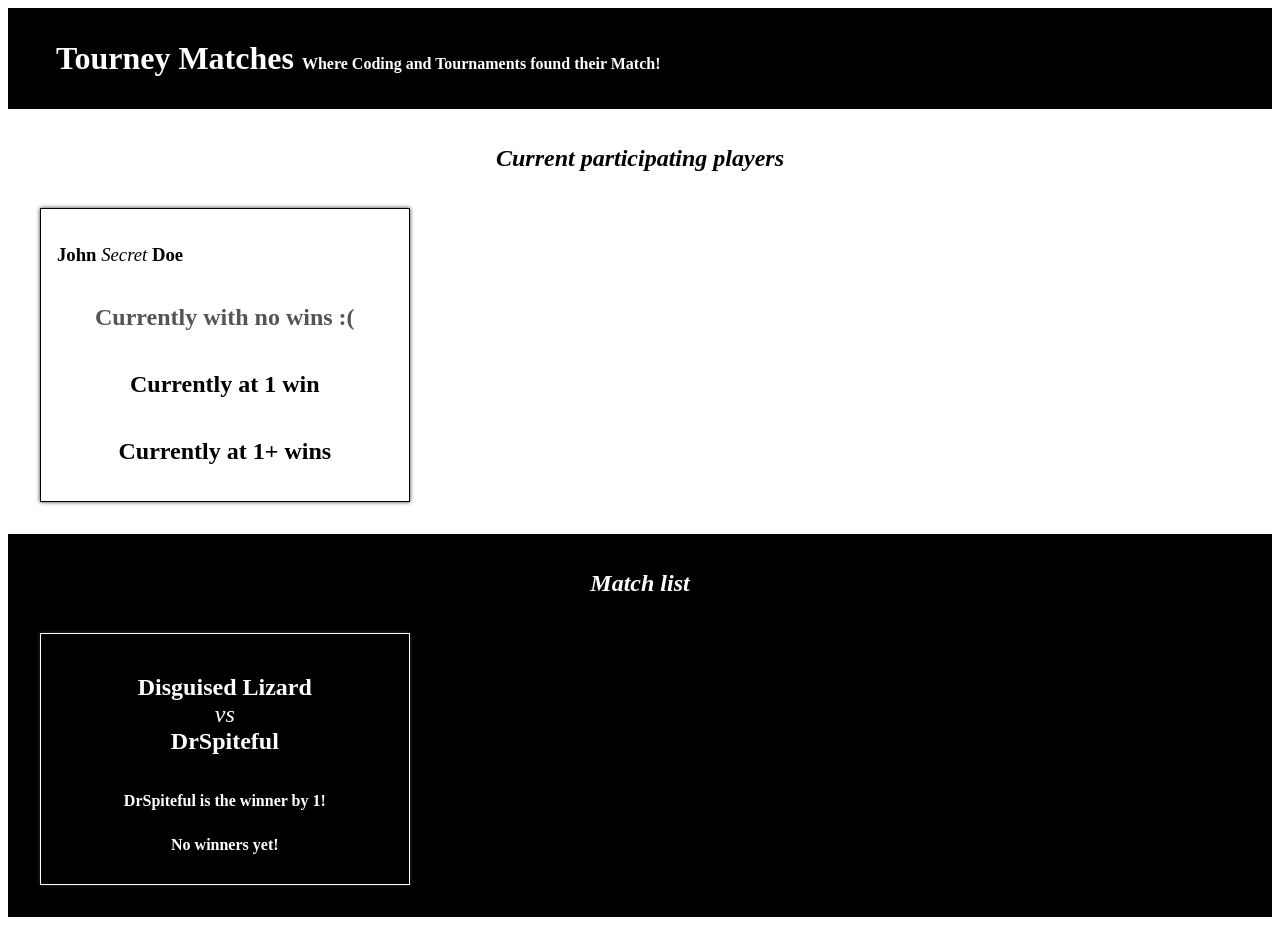
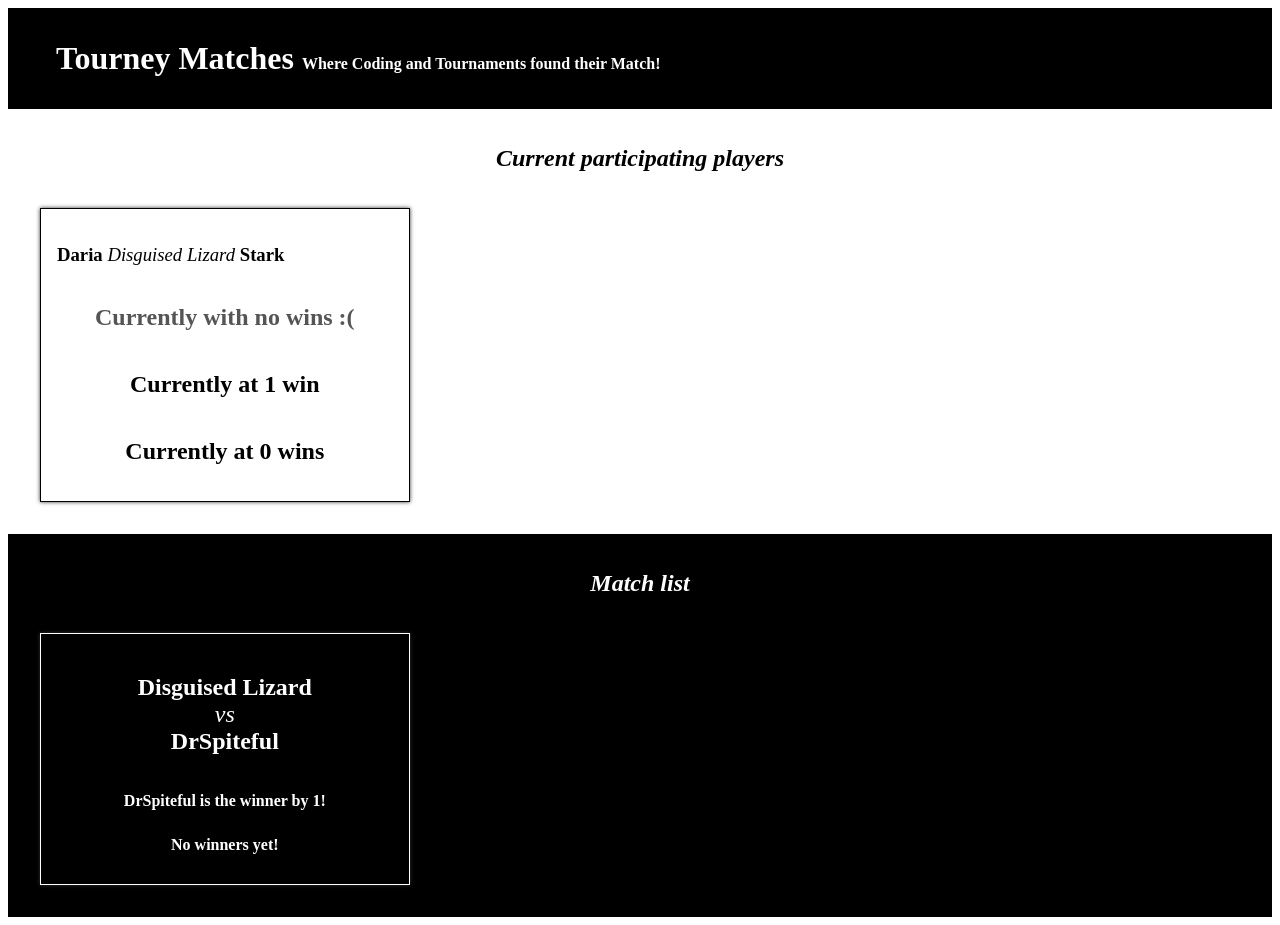
Before and after one commit to vorotyna/tourney-matches, a React (Create React App) app: page / in a window 1280 px wide. Built offline with nearby package versions, Linux system fonts and the light colour scheme.

Commit message:
Receiving the props for a player in Player component

```diff
--- a/src/components/Player.js
+++ b/src/components/Player.js
@@ -1,15 +1,15 @@
-function Player() {
+function Player(props) {
   return (
     <article className="Player">
       <h1>
-        John <span>Secret</span> Doe
+        {props.firstName} <span>{props.gamerTag}</span> {props.lastName}
       </h1>
       {/* To be shown when there is no wins */}
       <h2 className="zero">Currently with no wins :(</h2>
       {/* To be shown when there is 1 win */}
       <h2>Currently at 1 win</h2>
       {/* To be shown when there is more than one win */}
-      <h2>Currently at 1+ wins</h2>
+      <h2>Currently at {props.wins} wins</h2>
     </article>
   );
 }
```
